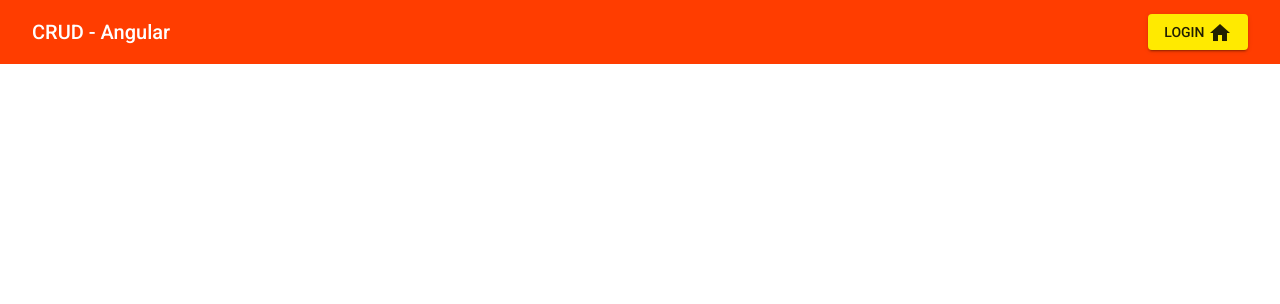
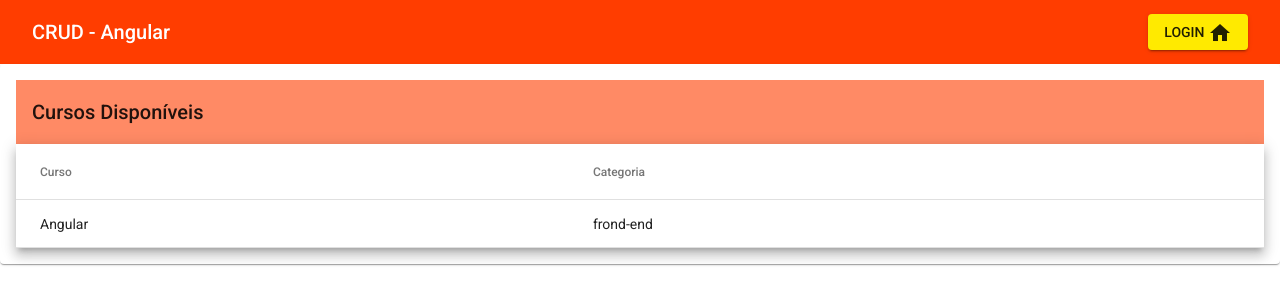
Before and after one commit to victorambrozi/crud-angular, an Angular app: page /courses in a window 1280 px wide. Before the commit this address led to /. Shown: the top 304 px of the page. Built offline with nearby package versions, Linux system fonts and the light colour scheme.

Commit message:
adiciona serviço e renderiza no browser

```diff
--- a/src/app/app-routing.module.ts
+++ b/src/app/app-routing.module.ts
@@ -4,10 +4,10 @@
 const routes: Routes = [  {
   path: '',
   pathMatch: 'full',
-  redirectTo: 'messages',
+  redirectTo: 'courses',
 },
 {
-  path:'messages',
+  path:'courses',
   loadChildren: () => import('./courses/courses.module').then(m => m.CoursesModule) // lazy loading
 }];
 
--- a/src/app/app.module.ts
+++ b/src/app/app.module.ts
@@ -5,6 +5,8 @@
 import { AppComponent } from './app.component';
 import { HeaderComponent } from './components/header/header.component';
 import { BrowserAnimationsModule } from '@angular/platform-browser/animations';
+import { HttpClientModule } from '@angular/common/http';
+
 
 // Material
 import { MatIconModule } from '@angular/material/icon';
@@ -22,6 +24,7 @@
     MatToolbarModule,
     MatButtonModule,
     MatFormFieldModule,
+    HttpClientModule
   ],
   providers: [],
   bootstrap: [AppComponent],
--- a/src/app/courses/components/courses/courses.component.ts
+++ b/src/app/courses/components/courses/courses.component.ts
@@ -1,5 +1,6 @@
 import { Component, OnInit } from '@angular/core';
 import { Course } from 'src/app/courses/models/course';
+import { CoursesService } from '../../services/courses.service';
 
 @Component({
   selector: 'app-messages',
@@ -7,12 +8,13 @@
   styleUrls: ['./courses.component.scss'],
 })
 export class CoursesComponent implements OnInit {
-  courses: Course[] = [{
-    _id: "1", name: "Angular", category: 'frond-end'
-  }];
+  courses: Course[] = [];
   displayedColumns = ['name', 'category'];
 
-  constructor() {}
+  constructor(private courseService: CoursesService) {
+  }
 
-  ngOnInit(): void {}
+  ngOnInit(): void {
+    this.courses = this.courseService.list();
+  }
 }
--- /dev/null
+++ b/src/app/courses/services/courses.service.ts
@@ -0,0 +1,20 @@
+import { HttpClient } from '@angular/common/http';
+import { Injectable } from '@angular/core';
+import { Course } from '../models/course';
+
+@Injectable({
+  providedIn: 'root',
+})
+export class CoursesService {
+  constructor(private httpClient: HttpClient) {}
+
+  list(): Course[] {
+    return [
+      {
+        _id: '1',
+        name: 'Angular',
+        category: 'frond-end',
+      },
+    ];
+  }
+}
```
Also changed, not shown: 1 other file (tests, documents, lock files or other folders).
